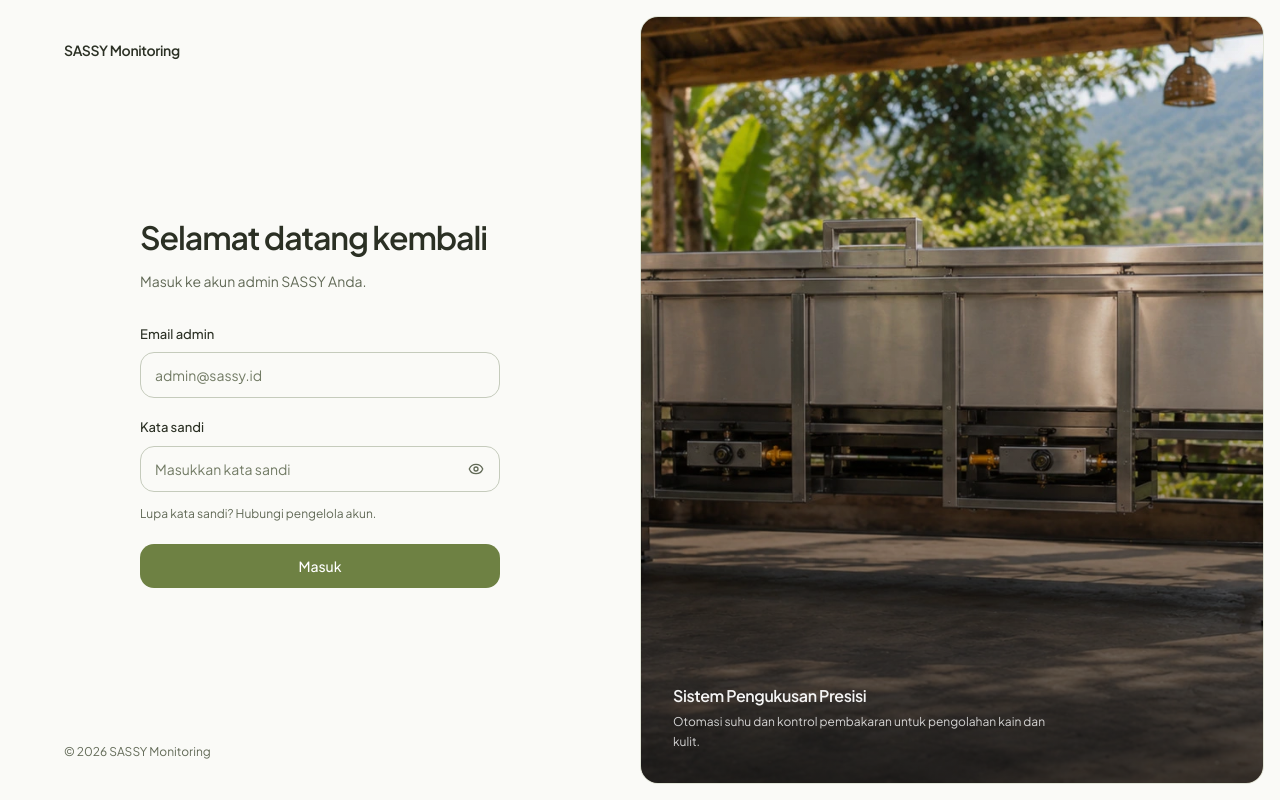
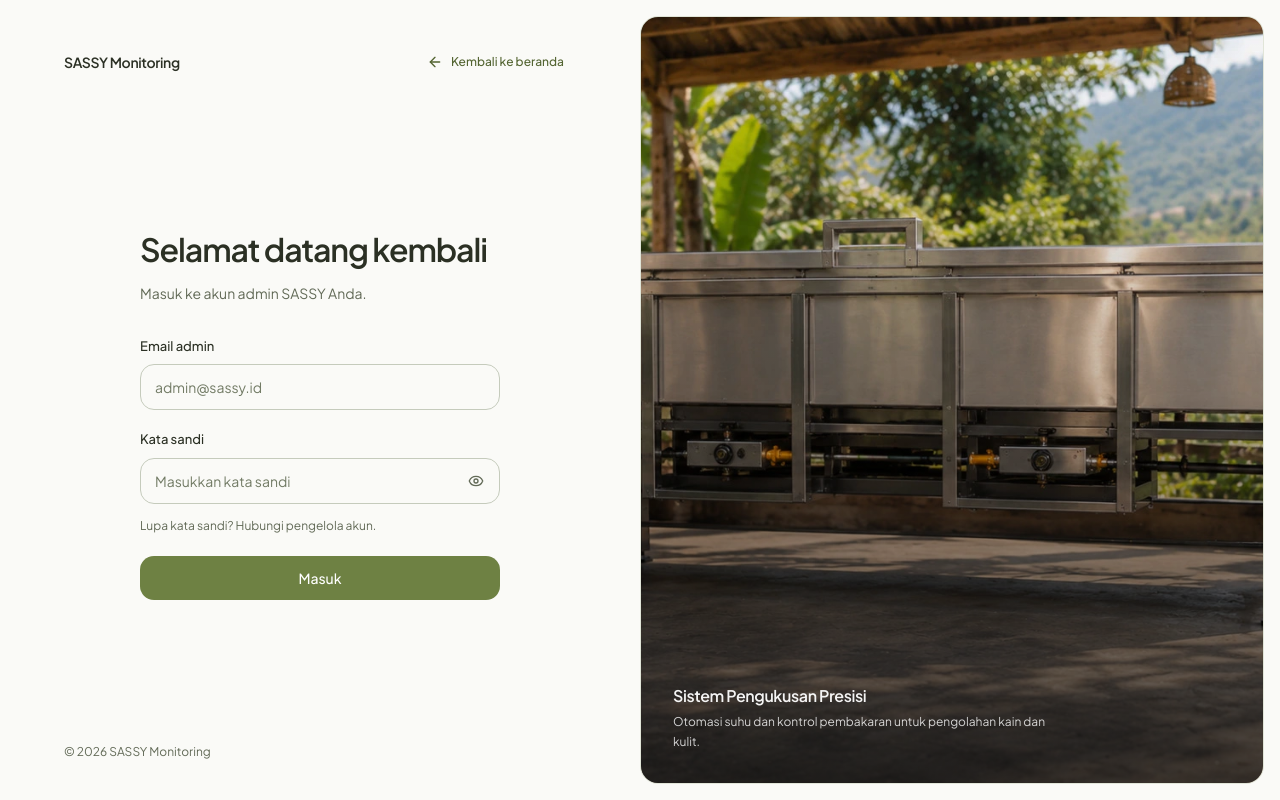
Before and after one commit to arisesassy/sassy-monitoring, a Next.js app: page /login in a window 1280 px wide. Built offline with nearby package versions, Linux system fonts and the light colour scheme; no server answers.

Commit message:
feat(login): add back link to landing page

```diff
--- a/app/login/page.tsx
+++ b/app/login/page.tsx
@@ -2,8 +2,9 @@
 
 import { useState } from "react";
 import { useRouter } from "next/navigation";
-import { Eye, EyeOff } from "lucide-react";
+import { ArrowLeft, Eye, EyeOff } from "lucide-react";
 import Image from "next/image";
+import Link from "next/link";
 
 export default function LoginPage() {
   const router = useRouter();
@@ -58,8 +59,15 @@ export default function LoginPage() {
     <main className="min-h-[100dvh] bg-[#FAFAF7] text-[#2B3024]">
       <div className="mx-auto grid min-h-[100dvh] max-w-[1600px] grid-cols-1 lg:grid-cols-2">
         <section className="flex min-w-0 flex-col px-6 py-8 sm:px-12 lg:px-16 lg:py-10">
-          <header className="flex items-center gap-2.5">
+          <header className="flex flex-wrap items-center justify-between gap-x-4 gap-y-2">
             <p className="text-sm font-semibold tracking-tight">SASSY Monitoring</p>
+            <Link
+              href="/"
+              className="inline-flex min-h-11 items-center gap-2 rounded-full px-3 text-xs font-medium text-[#536431] transition-colors hover:bg-[#E8ECDD] active:bg-[#DCE0D4] focus-visible:outline-2 focus-visible:outline-offset-2 focus-visible:outline-[#6E8143]"
+            >
+              <ArrowLeft aria-hidden="true" className="size-4" />
+              Kembali ke beranda
+            </Link>
           </header>
 
           <div className="mx-auto my-auto w-full max-w-[360px] py-16">
```
